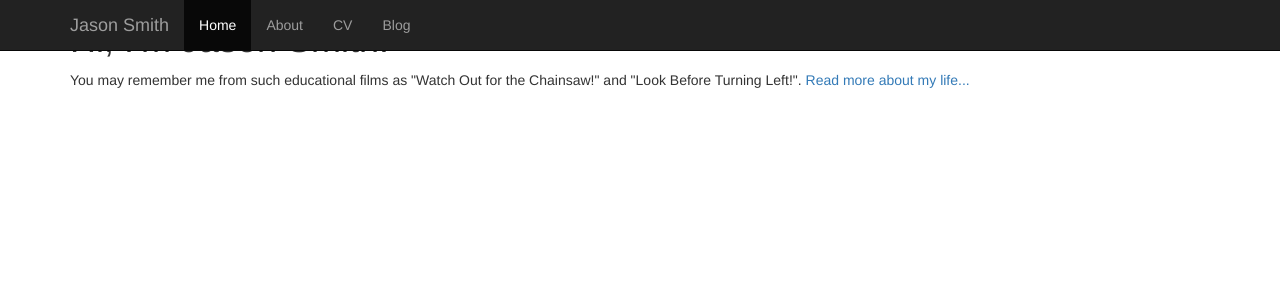
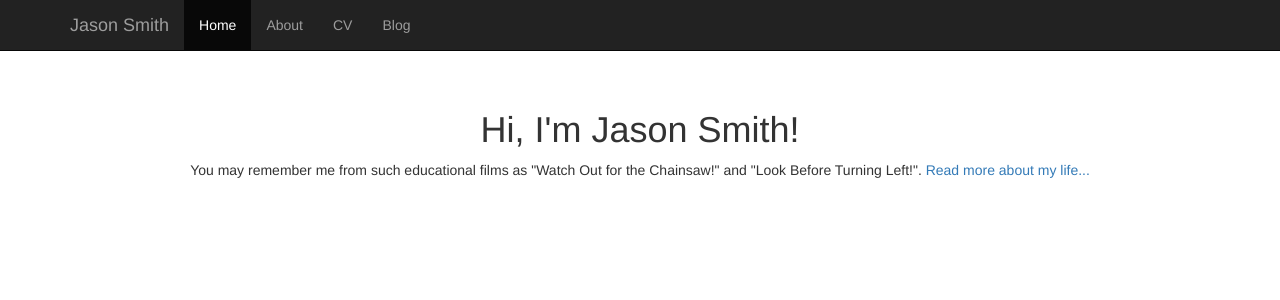
Before and after one commit to jsmithlabs/jsmithlabs.github.io, a Jekyll site: the page built from index.html, in a window 1280 px wide. Shown: the top 300 px of the page. Built offline with Jekyll 4.4.1, drawn with Linux system fonts in a browser that asks for light colours; nearby versions of some CDN libraries.

Commit message:
Try to fix hidden text

```diff
--- a/_layouts/default.html
+++ b/_layouts/default.html
@@ -13,6 +13,9 @@
     <link rel="stylesheet" href="https://maxcdn.bootstrapcdn.com/bootstrap/3.3.6/css/bootstrap.min.css"
     integrity="sha384-1q8mTJOASx8j1Au+a5WDVnPi2lkFfwwEAa8hDDdjZlpLegxhjVME1fgjWPGmkzs7"
     crossorigin="anonymous">
+
+    <!-- Custom styles for this template -->
+    <link href="/css/main.css" rel="stylesheet">
 
     <!-- HTML5 shim and Respond.js for IE8 support of HTML5 elements and media queries -->
     <!-- WARNING: Respond.js doesn't work if you view the page via file:// -->
@@ -32,7 +35,7 @@
             <span class="icon-bar"></span>
             <span class="icon-bar"></span>
           </button>
-          <a class="navbar-brand" href="#">Jason Smith</a>
+          <a class="navbar-brand" href="/">Jason Smith</a>
         </div>
         <div id="navbar" class="collapse navbar-collapse">
           <ul class="nav navbar-nav">
--- a/css/main.css
+++ b/css/main.css
@@ -1,43 +1,7 @@
 body {
-    margin: 60px auto;
-    width: 70%;
+  padding-top: 50px;
 }
-nav ul, footer ul {
-    font-family:'Helvetica', 'Arial', 'Sans-Serif';
-    padding: 0px;
-    list-style: none;
-    font-weight: bold;
+.blurb {
+  padding: 40px 15px;
+  text-align: center;
 }
-nav ul li, footer ul li {
-    display: inline;
-    margin-right: 20px;
-}
-a {
-    text-decoration: none;
-    color: #999;
-}
-a:hover {
-    text-decoration: underline;
-}
-h1 {
-    font-size: 3em;
-    font-family:'Helvetica', 'Arial', 'Sans-Serif';
-}
-p {
-    font-size: 1.5em;
-    line-height: 1.4em;
-    color: #333;
-}
-footer {
-    border-top: 1px solid #d5d5d5;
-    font-size: .8em;
-}
-
-ul.posts {
-    margin: 20px auto 40px;
-    font-size: 1.5em;
-}
-
-ul.posts li {
-    list-style: none;
-}
```
